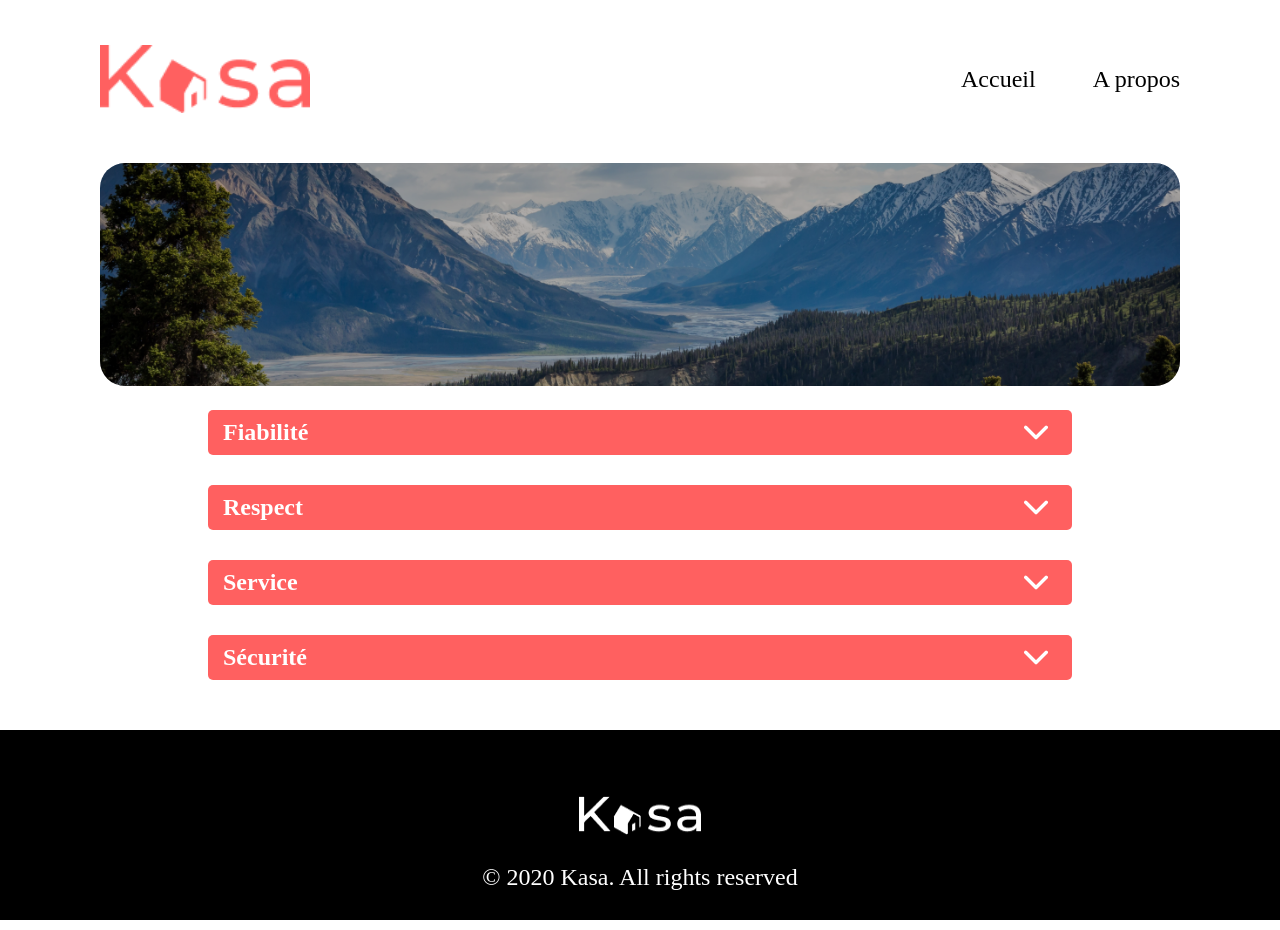
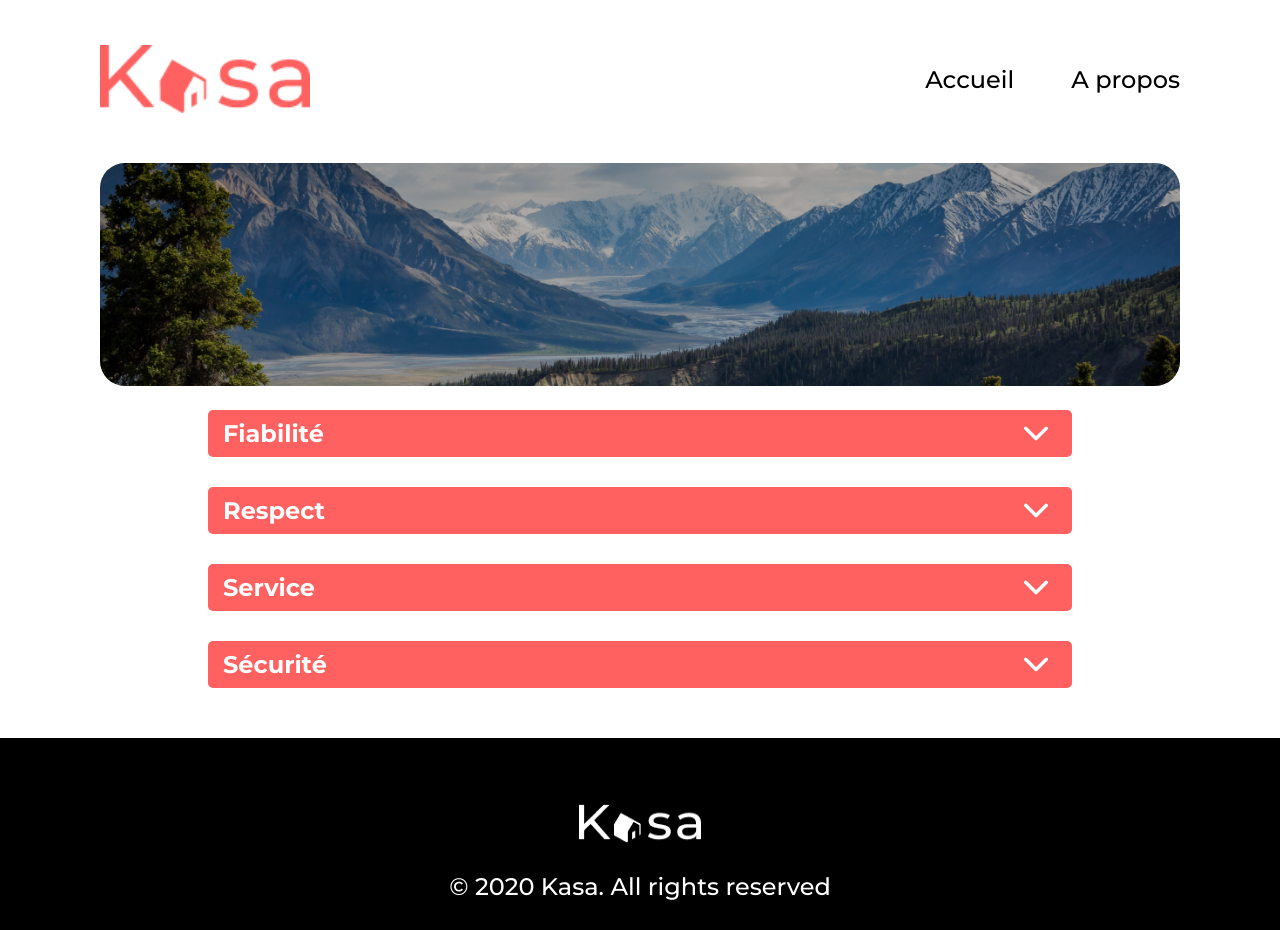
Before and after one commit to LiliSoli/Kasa, a React (Create React App) app: page /about in a window 1280 px wide. Built offline with nearby package versions, Linux system fonts and the light colour scheme.

Commit message:
Import Montserrat ok

```diff
--- a/public/index.html
+++ b/public/index.html
@@ -9,35 +9,17 @@
       name="description"
       content="Web site created using create-react-app"
     />
-    <!-- <link rel="apple-touch-icon" href="%PUBLIC_URL%/logo192.png" /> -->
-    <!--
-      manifest.json provides metadata used when your web app is installed on a
-      user's mobile device or desktop. See https://developers.google.com/web/fundamentals/web-app-manifest/
-    -->
+    <link rel="preconnect" href="https://fonts.googleapis.com">
+    <link rel="preconnect" href="https://fonts.gstatic.com" crossorigin>
+    <link href="https://fonts.googleapis.com/css2?family=Montserrat:ital,wght@0,100..900;1,100..900&display=swap"
+      rel="stylesheet">
+
     <link rel="manifest" href="%PUBLIC_URL%/manifest.json" />
-    <!--
-      Notice the use of %PUBLIC_URL% in the tags above.
-      It will be replaced with the URL of the `public` folder during the build.
-      Only files inside the `public` folder can be referenced from the HTML.
 
-      Unlike "/favicon.ico" or "favicon.ico", "%PUBLIC_URL%/favicon.ico" will
-      work correctly both with client-side routing and a non-root public URL.
-      Learn how to configure a non-root public URL by running `npm run build`.
-    -->
     <title>React App</title>
   </head>
   <body>
     <noscript>You need to enable JavaScript to run this app.</noscript>
     <div id="root"></div>
-    <!--
-      This HTML file is a template.
-      If you open it directly in the browser, you will see an empty page.
-
-      You can add webfonts, meta tags, or analytics to this file.
-      The build step will place the bundled scripts into the <body> tag.
-
-      To begin the development, run `npm start` or `yarn start`.
-      To create a production bundle, use `npm run build` or `yarn build`.
-    -->
   </body>
 </html>
--- a/src/assets/styles/_mixins.scss
+++ b/src/assets/styles/_mixins.scss
@@ -2,7 +2,7 @@
 @mixin font-style($size, $weight) {
     font-size: $size;
     font-weight: $weight;
-    font-family: 'Monserrat';
+    font-family: "Montserrat", sans-serif;
 }
 
 @mixin display-flex($direction:row, $justify:center, $align:center){
--- a/src/assets/styles/main.css
+++ b/src/assets/styles/main.css
@@ -13,7 +13,7 @@
 .header__nav {
   font-size: 24px;
   font-weight: 500;
-  font-family: "Monserrat";
+  font-family: "Montserrat", sans-serif;
   display: flex;
   flex-direction: row;
   justify-content: center;
@@ -44,7 +44,7 @@
 .footer p {
   font-size: 24px;
   font-weight: 500;
-  font-family: "Monserrat";
+  font-family: "Montserrat", sans-serif;
   color: #FFFFFF;
   margin: 29px 0 0 0;
 }
@@ -85,7 +85,7 @@
 .banner__overlay__text {
   font-size: 48px;
   font-weight: 700;
-  font-family: "Monserrat";
+  font-family: "Montserrat", sans-serif;
   color: #FFFFFF;
   opacity: 1;
 }
@@ -107,7 +107,7 @@
 .card__text {
   font-size: 18px;
   font-weight: 700;
-  font-family: "Monserrat";
+  font-family: "Montserrat", sans-serif;
   width: calc(100% - 40px);
   color: #FFFFFF;
   padding: 0 20px 20px 20px;
@@ -134,7 +134,7 @@
 .slideshow__counter {
   font-size: 18px;
   font-weight: 500;
-  font-family: "Monserrat";
+  font-family: "Montserrat", sans-serif;
   color: #FFFFFF;
   position: absolute;
   bottom: 25px;
@@ -166,7 +166,7 @@
 .info-locations .info-tags h1 {
   font-size: 36px;
   font-weight: 500;
-  font-family: "Monserrat";
+  font-family: "Montserrat", sans-serif;
   line-height: 51px;
   color: #FF6060;
   margin-top: 30px;
@@ -174,13 +174,13 @@
 .info-locations .info-tags p {
   font-size: 18px;
   font-weight: 500;
-  font-family: "Monserrat";
+  font-family: "Montserrat", sans-serif;
   margin: 0 0 20px 0;
 }
 .info-locations .info-tags span {
   font-size: 14px;
   font-weight: 700;
-  font-family: "Monserrat";
+  font-family: "Montserrat", sans-serif;
   padding: 5px 30px;
   margin-right: 10px;
   border-radius: 10px;
@@ -199,7 +199,7 @@
 .info-locations .host-rating .host__name {
   font-size: 18px;
   font-weight: 500;
-  font-family: "Monserrat";
+  font-family: "Montserrat", sans-serif;
   display: flex;
   flex-direction: column;
   justify-content: center;
@@ -242,7 +242,7 @@
 .collapse-location .collapse-item__heading {
   font-size: 18px;
   font-weight: 700;
-  font-family: "Monserrat";
+  font-family: "Montserrat", sans-serif;
   display: flex;
   flex-direction: row;
   justify-content: space-between;
@@ -255,7 +255,7 @@
 .collapse-location .collapse-item__content {
   font-size: 18px;
   font-weight: 400;
-  font-family: "Monserrat";
+  font-family: "Montserrat", sans-serif;
   display: flex;
   flex-direction: column;
   justify-content: flex-start;
@@ -300,7 +300,7 @@
 .collapse-about .collapse-item__heading {
   font-size: 24px;
   font-weight: 700;
-  font-family: "Monserrat";
+  font-family: "Montserrat", sans-serif;
   display: flex;
   flex-direction: row;
   justify-content: space-between;
@@ -313,7 +313,7 @@
 .collapse-about .collapse-item__content {
   font-size: 18px;
   font-weight: 400;
-  font-family: "Monserrat";
+  font-family: "Montserrat", sans-serif;
   padding: 16px 20px 20px 20px;
   margin: 0;
   border-radius: 5px;
```
Also changed, not shown: 1 other file (tests, documents, lock files or other folders).
